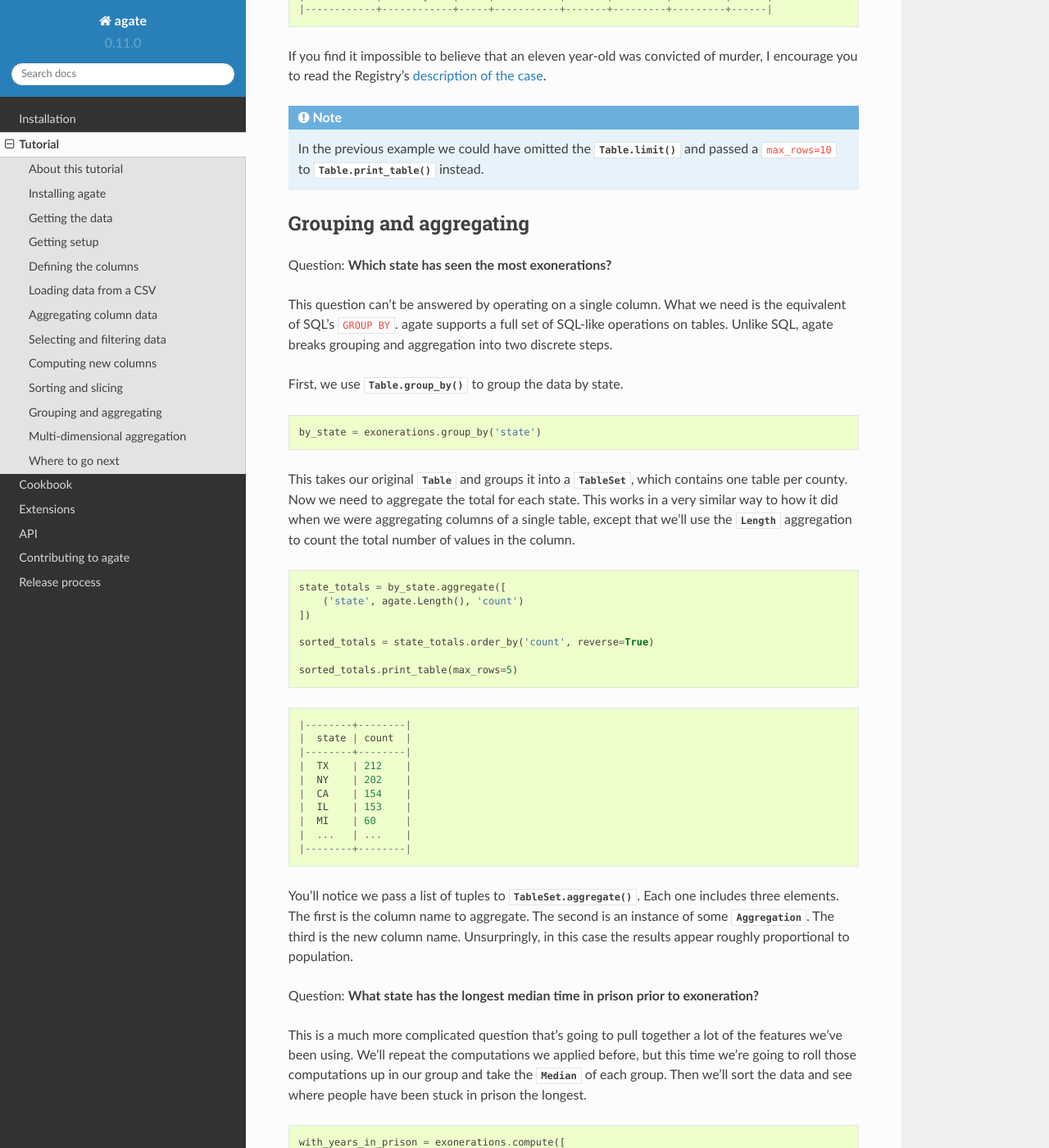
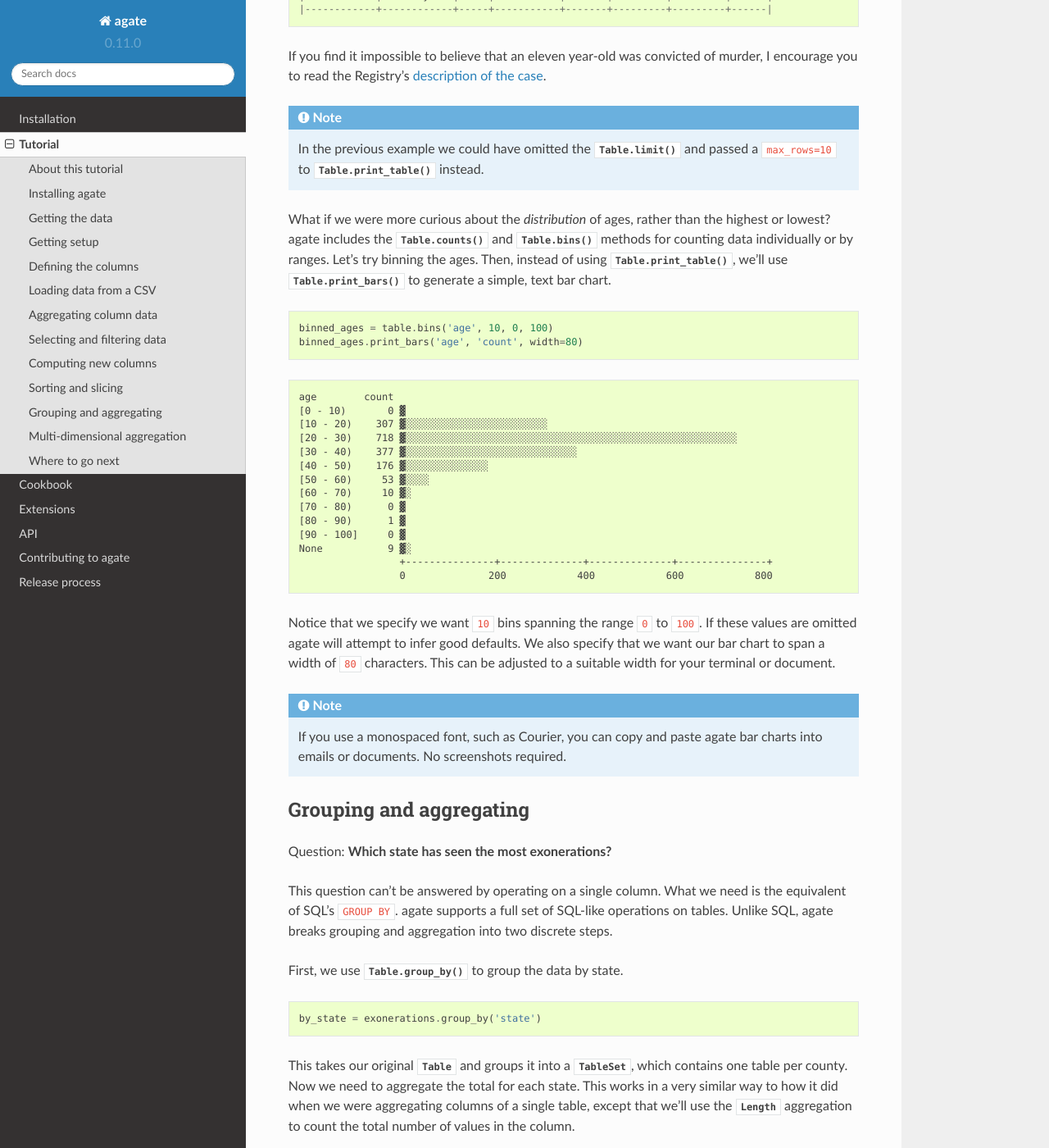
Before and after one commit to wireservice/agate, a Sphinx documentation site: the page built from docs/tutorial.rst, in a window 1280 px wide and 1400 px high, scrolled down 7839 px. Shown: the whole window at 82% size. Built offline with Sphinx 7.4.7 and the Read the Docs theme 2.0.0, drawn with Linux system fonts in a browser that asks for light colours.

Commit message:
Add example of Table.print_bars to tutorial. Closes #273.

```diff
--- a/docs/cookbook/charting.rst
+++ b/docs/cookbook/charting.rst
@@ -34,7 +34,7 @@ Fast histograms
 
 .. code-block:: Python
 
-    table.bins('TOTAL', start=0, end=100000).print_bars('bin', 'count', width=80)
+    table.bins('TOTAL', start=0, end=100000).print_bars('TOTAL', 'count', width=80)
 
 .. code-block:: bash
 
--- a/docs/tutorial.rst
+++ b/docs/tutorial.rst
@@ -328,6 +328,36 @@ If you find it impossible to believe that an eleven year-old was convicted of mu
 
     In the previous example we could have omitted the :meth:`.Table.limit` and passed a ``max_rows=10`` to :meth:`.Table.print_table` instead.
 
+What if we were more curious about the *distribution* of ages, rather than the highest or lowest? agate includes the :meth:`.Table.counts` and :meth:`.Table.bins` methods for counting data individually or by ranges. Let's try binning the ages. Then, instead of using :meth:`.Table.print_table`, we'll use :meth:`.Table.print_bars` to generate a simple, text bar chart.
+
+.. code-block:: python
+
+    binned_ages = table.bins('age', 10, 0, 100)
+    binned_ages.print_bars('age', 'count', width=80)
+
+::
+
+    age        count
+    [0 - 10)       0 ▓
+    [10 - 20)    307 ▓░░░░░░░░░░░░░░░░░░░░░░░░
+    [20 - 30)    718 ▓░░░░░░░░░░░░░░░░░░░░░░░░░░░░░░░░░░░░░░░░░░░░░░░░░░░░░░░░
+    [30 - 40)    377 ▓░░░░░░░░░░░░░░░░░░░░░░░░░░░░░
+    [40 - 50)    176 ▓░░░░░░░░░░░░░░
+    [50 - 60)     53 ▓░░░░
+    [60 - 70)     10 ▓░
+    [70 - 80)      0 ▓
+    [80 - 90)      1 ▓
+    [90 - 100]     0 ▓
+    None           9 ▓░
+                     +---------------+--------------+--------------+---------------+
+                     0              200            400            600            800
+
+Notice that we specify we want :code:`10` bins spanning the range :code:`0` to :code:`100`. If these values are omitted agate will attempt to infer good defaults. We also specify that we want our bar chart to span a width of :code:`80` characters. This can be adjusted to a suitable width for your terminal or document.
+
+.. note::
+
+    If you use a monospaced font, such as Courier, you can copy and paste agate bar charts into emails or documents. No screenshots required.
+
 Grouping and aggregating
 ========================
 
--- a/exonerations.py
+++ b/exonerations.py
@@ -54,8 +54,10 @@ def median_age(data):
 
     print('Median age at time of arrest: %i' % median_age)
 
-    data['exonerations'].bins('age', 10, 0, 100).print_bars('bin', 'count', width=80)
+    data['exonerations'].bins('age', 10, 0, 100).print_bars('age', 'count', width=80)
     data['exonerations'].counts('age').order_by('age').print_bars('age', 'count', width=80)
+
+    data['exonerations'].bins('age').print_bars('age', 'count', width=80)
 
 def years_in_prison(data):
     data['with_years_in_prison'] = data['exonerations'].compute([
```
Also changed, not shown: 1 other file.
